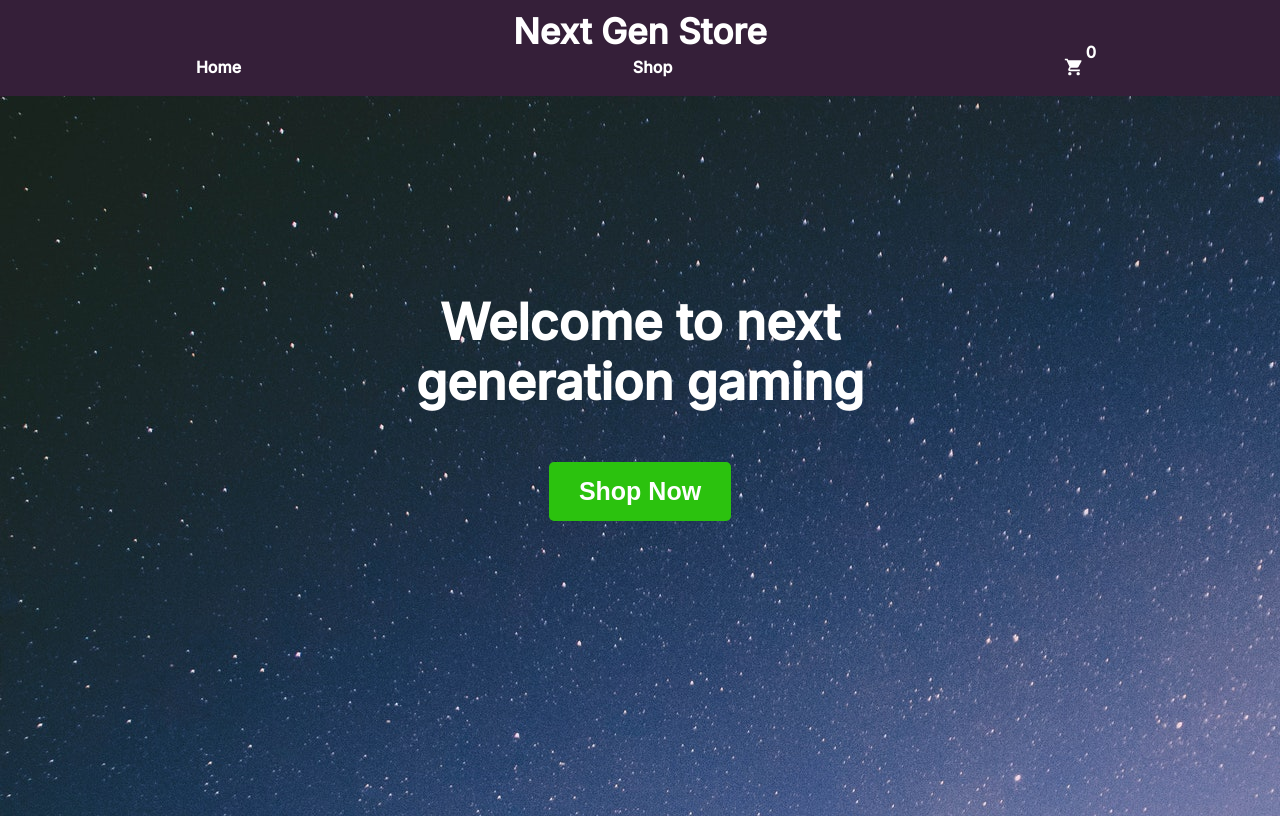
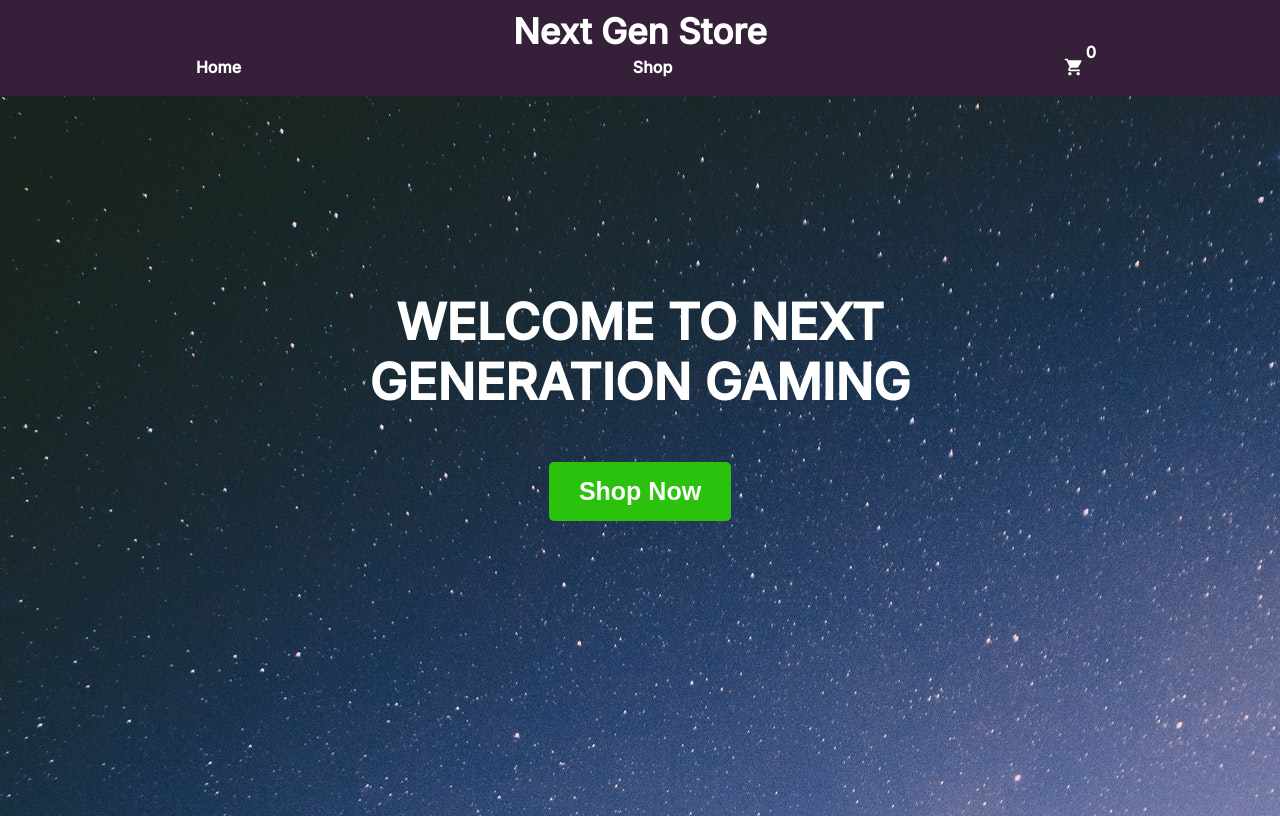
Before and after one commit to sultanp91/shopping-cart, a React (Create React App) app: page / in a window 1280 px wide. Built offline with nearby package versions, Linux system fonts and the light colour scheme.

Commit message:
changed landing

```diff
--- a/src/components/Landing.js
+++ b/src/components/Landing.js
@@ -13,8 +13,9 @@ function Landing() {
       className='hero'
     >
       <h1>
-        Welcome to next <br />
-        generation gaming
+        WELCOME TO NEXT
+        <br />
+        GENERATION GAMING
       </h1>
       <Link to='/shop'>
         <button type='button'>Shop Now</button>
```
